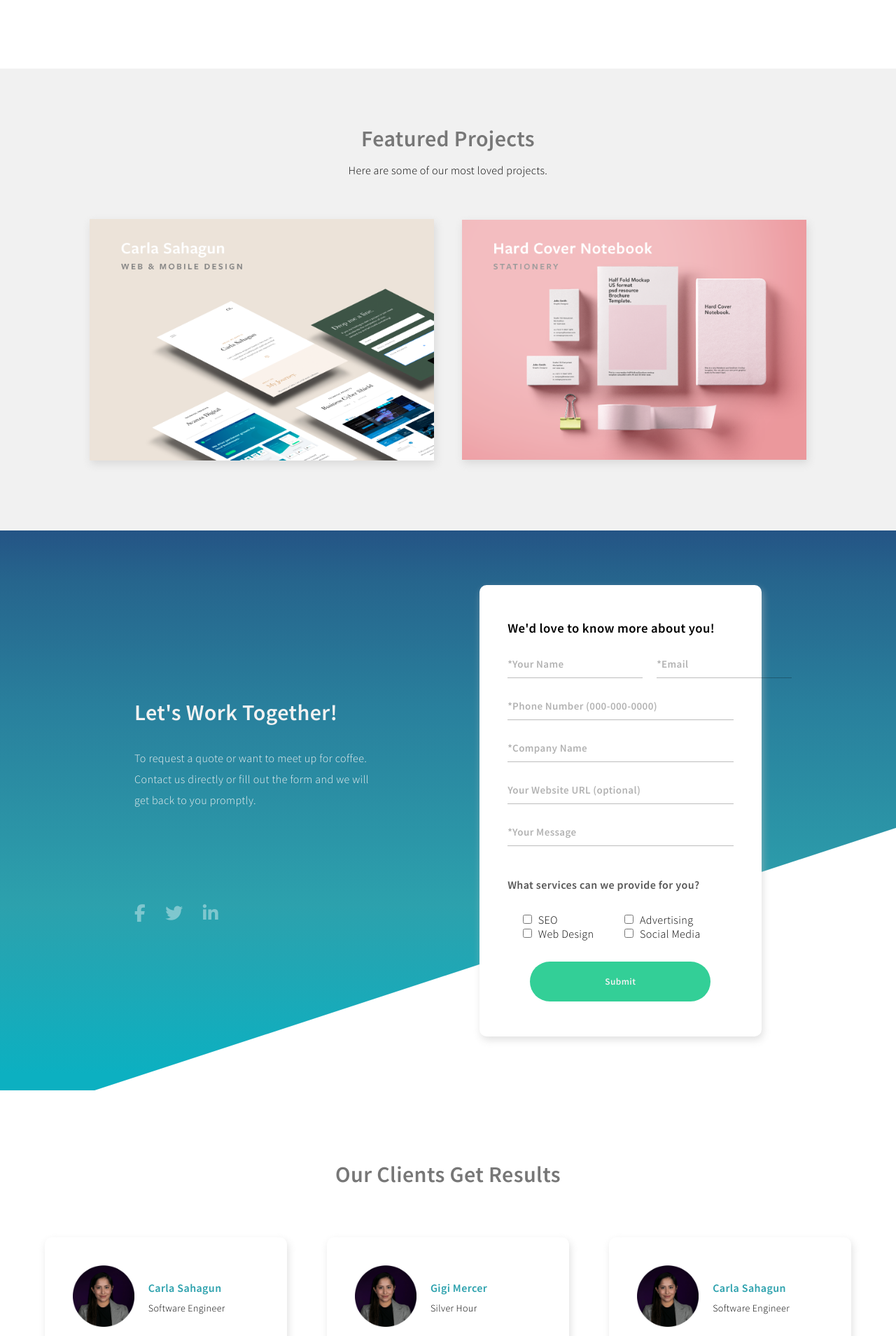
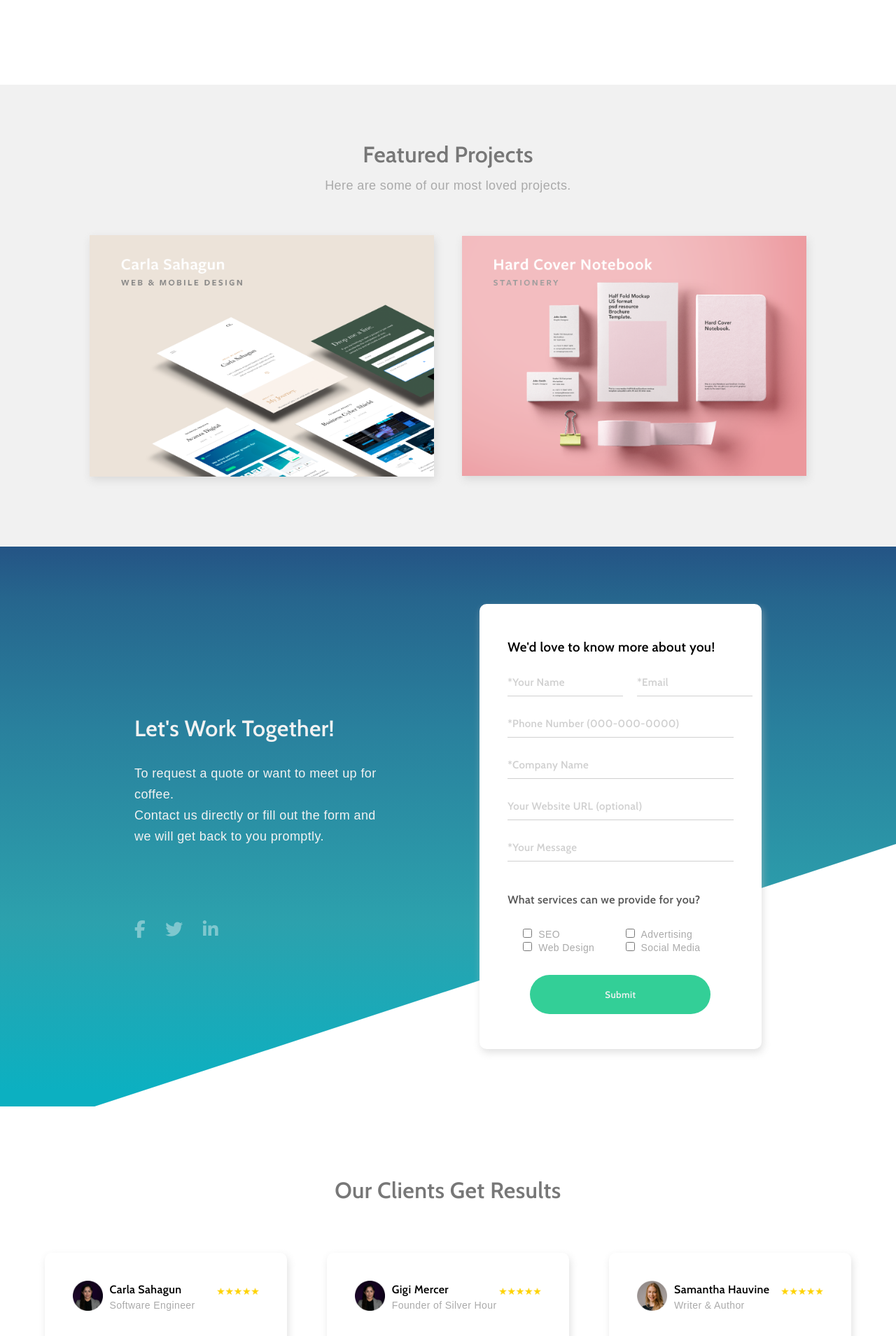
Before and after one commit to itacamba/avanza, a PHP site: page / in a window 1280 px wide. Shown: the part 1640-3549 px from the top of the page at 70% size. Run offline with PHP 8.4, Linux system fonts and the light colour scheme; some libraries are stand-ins or nearby versions; some web fonts are replaced.

Commit message:
added stars to testimonials

```diff
--- a/index.php
+++ b/index.php
@@ -9,8 +9,9 @@
     <!-- Animate.css -->
     <link rel="stylesheet" href="https://cdnjs.cloudflare.com/ajax/libs/animate.css/4.1.1/animate.min.css"/>
     <!-- Google Fonts -->
-    <link href="https://fonts.googleapis.com/css2?family=Source+Sans+Pro:wght@300;600;700&display=swap" rel="stylesheet">
-
+    <link href="https://fonts.googleapis.com/css2?family=Cabin:wght@400;600;700&display=swap" rel="stylesheet">
+    <!-- Freight Sans Pro -->
+    <link rel="stylesheet" href="https://use.typekit.net/bwj1mbu.css">
     <link rel="stylesheet" href="./styles.css">
     <link rel="stylesheet" href="./animations.css">
     <title>Avanza | Digital Services</title>
@@ -264,6 +265,9 @@
                         <h2>Carla Sahagun</h2>
                         <p>Software Engineer</p>
                     </div>
+                    <div class="testimonial-stars">
+                        <img src="./images/stars.png" alt="">
+                    </div>
                 </div>
                 <div class="testimonial-content">
                     Avanza has been extremely helpful working with my
@@ -277,10 +281,13 @@
                         <img src="./images/carla-round-portrait.png" alt="">
                     </div>
                     <div class="info-content">
-                            <h2>Gigi Mercer</h2>
-                            <p>Silver Hour</p>
-                        </div>
+                        <h2>Gigi Mercer</h2>
+                        <p>Founder of Silver Hour </p>
                     </div>
+                    <div class="testimonial-stars">
+                        <img src="./images/stars.png" alt="">
+                    </div>
+                </div>
                     <div class="testimonial-content">
                         Avanza has been extremely helpful working with my
                         small team of developers. The article is intended
@@ -290,17 +297,22 @@
                 <div class="testimonial">
                     <div class="customer-info">
                         <div class="info-img">
-                            <img src="./images/carla-round-portrait.png" alt="">
+                            <img src="./images/hardcover-profile.png" alt="">
                         </div>
                         <div class="info-content">
-                            <h2>Carla Sahagun</h2>
-                            <p>Software Engineer</p>
+                            <h2>Samantha Hauvine</h2>
+                            <p>Writer & Author</p>
+                        </div>
+                        <div class="testimonial-stars">
+                            <img src="./images/stars.png" alt="">
                         </div>
                     </div>
                     <div class="testimonial-content">
-                        Avanza has been extremely helpful working with my
-                        small team of developers. The article is intended
-                        for novice illustrators and Adobe Photoshop.
+                        Working with the Avanza team has been a
+                        most pleasant experience! Their dedication
+                        and passion for what they do is exemplified
+                        by their customer support and attentiveness
+                        to the specific needs of our business.
                     </div>
                 </div>
             </div>
--- a/styles.css
+++ b/styles.css
@@ -4,7 +4,7 @@
     margin: 0;
     padding: 0;
     box-sizing: border-box;
-    font-family: 'Source Sans Pro', sans-serif;
+    font-family: 'Cabin', sans-serif;
     letter-spacing: .4px;
     font-weight: 600;
     text-decoration: none;
@@ -19,7 +19,10 @@ html{
     margin-top: 25px;
 }
 p{
-    font-weight: 300;
+    font-size: 18px;
+    font-weight: 500;
+    font-style: normal;
+    font-family: Freight-sans-pro, sans-serif;
 }
 .container-90{
     width: 90%;
@@ -50,6 +53,7 @@ p{
     text-align: center;
     line-height: 40px;
     font-weight: 600;
+    font-family: 'Cabin';
     font-size: 13px;
 }
 #main-banner{
@@ -151,7 +155,7 @@ header{
     position: relative;
 }
 #banner-content > p{
-    margin-top: 15px;
+    margin-top: 10px;
     color: #f2f2f2;
     opacity: 0; /* this allows animation to work */
 }
@@ -231,6 +235,7 @@ header{
 }
 .service-content p{
     margin-top: 10px;
+    color: #aaaaaa;
 }
 /* ACTIVATE YOUR BRAND */
 #activate-brand{
@@ -261,6 +266,7 @@ header{
 }
 #activate-right p{
     font-size: 20px;
+    color: #aaaaaa;
 }
 .learn-more{
     display: block;
@@ -286,6 +292,7 @@ header{
 #projects p{
     text-align: center;
     margin-top: 15px;
+    color: #aaa;
 }
 #projects-container{
     width: 80%;
@@ -401,7 +408,7 @@ header{
 
 #contact-form input[type="text"], input[type="email"], input[type="tel"]{
     border:none;
-    border-bottom: 1px solid rgba(0,0,0,0.26);
+    border-bottom: 1px solid rgba(100, 100, 100, 0.3);
     margin-bottom: 30px;
     outline: none;
     padding-bottom: 10px;
@@ -416,7 +423,7 @@ header{
     resize: none;
     padding-bottom: 10px;
     font-size: 15px;
-    border-bottom: 1px solid rgba(0,0,0,0.26);
+    border-bottom: 1px solid rgba(100, 100, 100, 0.3);
 
     -webkit-box-shadow: none;
     -moz-box-shadow: none;
@@ -424,7 +431,7 @@ header{
 
 }
 ::placeholder {
-    color: rgba(0,0,0,.3);
+    color: rgba(100, 100, 100, 0.3);
     opacity: 1; /* Firefox */
   }
 :-ms-input-placeholder { /* Internet Explorer 10-11 */
@@ -447,7 +454,6 @@ header{
     width: 100%;
     display: flex;
     justify-content: space-around;
-    /* border: 1px solid red; */
     margin-right: 25px;
     margin-bottom: 20px;
 }
@@ -460,6 +466,9 @@ header{
 }
 .service-checkboxes label{
     padding-left: 5px;
+    font-size: 14px;
+    font-family: Freight-sans-pro, sans-serif;
+    color: #aaaaaa;
     font-weight: 300;
     cursor: pointer;
 }
@@ -587,33 +596,42 @@ header{
     align-items: left;
 }
 .info-img{
-    width: 100px;
+    width: 50px;
 }
 .info-img img{
     width: 100%;
 }
 .info-content{
     width: 180px;
-    margin-left: 20px;
+    margin-left: 10px;
     display: flex;
     flex-direction: column;
     justify-content: center
 }
 .info-content > h2{
     font-size: 16px;
-    color: #2ca1ad;
+    color: black;
 }
 .info-content > p{
-    margin-top: 10px;
+    margin-top: 5px;
     font-size: 14px;
     width: 100%;
-    color: #000000;
+    font-family: Freight-sans-pro, sans-serif;
+    color:#aaaaaa;
 }
 .testimonial-content{
     margin-top: 25px;
     line-height: 30px;
-    font-weight: 200;
-    color: #777777;
+    font-weight: 300;
+    font-family: Freight-sans-pro, sans-serif;
+    color: #aaaaaa;
+}
+.testimonial-stars{
+    padding-top: 5px;
+    width: 70px;
+}
+.testimonial-stars img{
+    width: 100%;
 }
 /* END TESTIMONIALS */
 /* FOOTER */
```
Also changed, not shown: images/hardcover-profile.png (added), images/stars.png (added), 1 other file.
